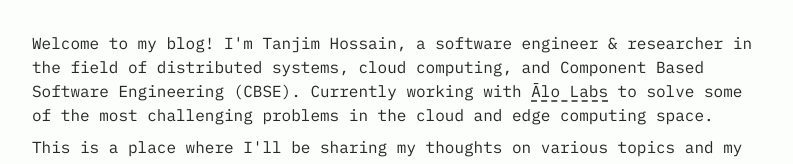
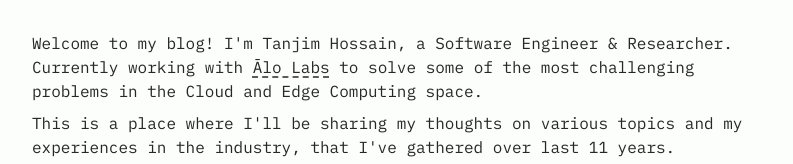
Before and after one commit to audacioustux/audacioustux, an Astro site in the folder com-audacioustux/: page / in a window 1280 px wide. Shown: the part 258-422 px from the top of the page, without its empty margins (240-1033 px from the left). Built offline with nearby package versions, Linux system fonts and the light colour scheme; Astro itself is replaced by a stand-in of ours; some packages are replaced by stand-ins of ours.

Commit message:
Update index.astro

```diff
--- a/com-audacioustux/src/pages/index.astro
+++ b/com-audacioustux/src/pages/index.astro
@@ -41,15 +41,13 @@ const socialCount = SOCIALS.filter(social => social.active).length;
       </a>
 
       <p>
-        Welcome to my blog! I'm Tanjim Hossain, a software engineer &amp; researcher in
-        the field of distributed systems, cloud computing, and Component Based
-        Software Engineering (CBSE). Currently working with <LinkButton
+        Welcome to my blog! I'm Tanjim Hossain, a Software Engineer &amp; Researcher. Currently working with <LinkButton
           className="hover:text-skin-accent underline underline-offset-4 decoration-dashed"
           href="https://alo.dev"
         >
           Ālo Labs
-        </LinkButton> to solve some of the most challenging problems in the cloud
-        and edge computing space.
+        </LinkButton> to solve some of the most challenging problems in the Cloud
+        and Edge Computing space.
       </p>
       <p>
         This is a place where I'll be sharing my thoughts on various topics and
```
